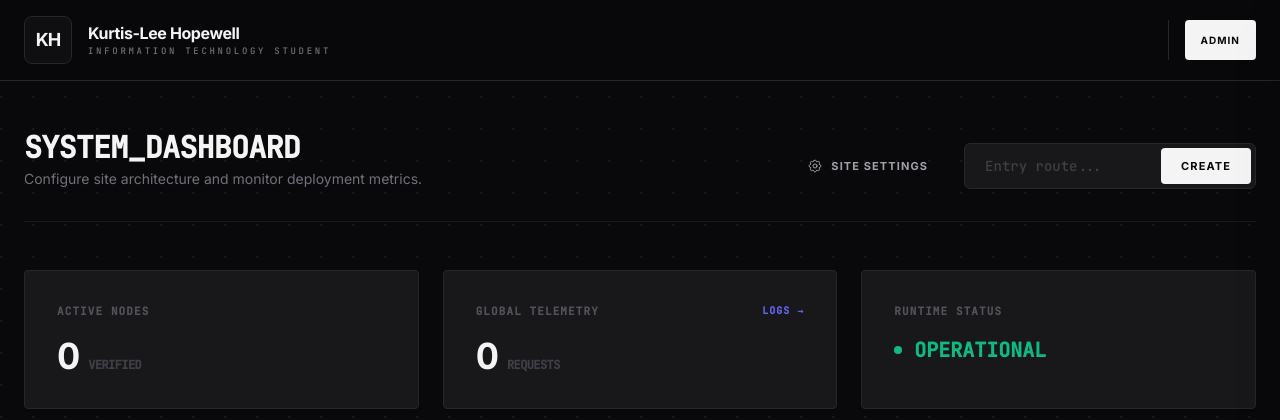
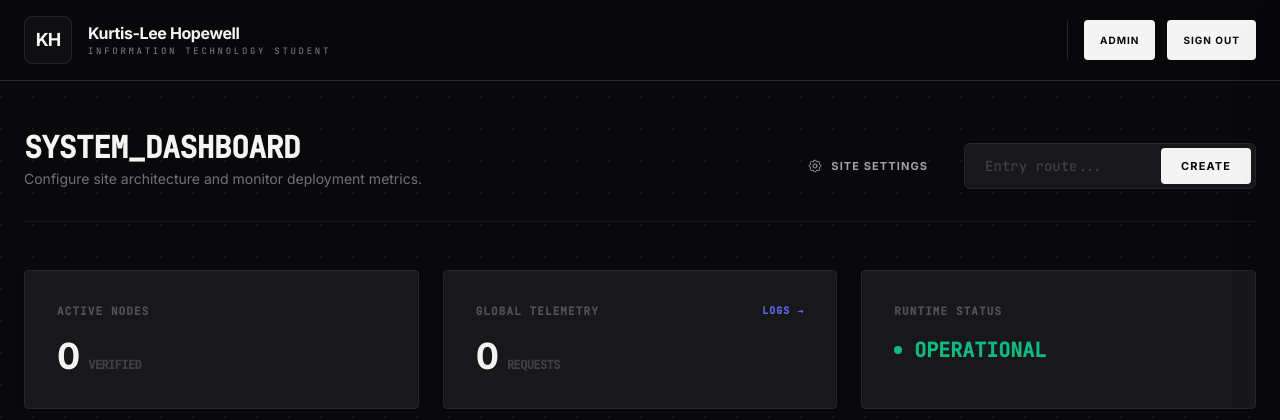
Before and after one commit to Kalmai221/portfolio, a Flask app: page /admin in a window 1280 px wide. Shown: the top 420 px of the page. Run offline with Flask 3, Linux system fonts and the light colour scheme; the visitor is signed in with stand-in values (Sample User, id 1); data that the repository does not hold is empty; some libraries are stand-ins or nearby versions.

Commit message:
Added Sign out button for logged in user on desktop

```diff
--- a/api/templates/layout.html
+++ b/api/templates/layout.html
@@ -291,7 +291,10 @@
                 </div>
                 <div class="flex items-center gap-4 pl-4 border-l border-zinc-800">
                     {% if session.get('user') %}
-                        <a href="/admin" class="btn btn-primary !text-[10px] !py-1 !px-4 uppercase font-bold tracking-widest">Admin</a>
+                        <div class="flex items-center gap-3">
+                            <a href="/admin" class="btn btn-primary !text-[10px] !py-1 !px-4 uppercase font-bold tracking-widest">Admin</a>
+                            <a href="/logout" class="btn btn-primary !text-[10px] !py-1 !px-4 uppercase font-bold tracking-widest">Sign out</a>
+                        </div>
                     {% else %}
                         <a href="/login" class="btn btn-primary !text-[10px] !py-1 !px-4 uppercase font-bold tracking-widest">Sign In</a>
                     {% endif %}
```
